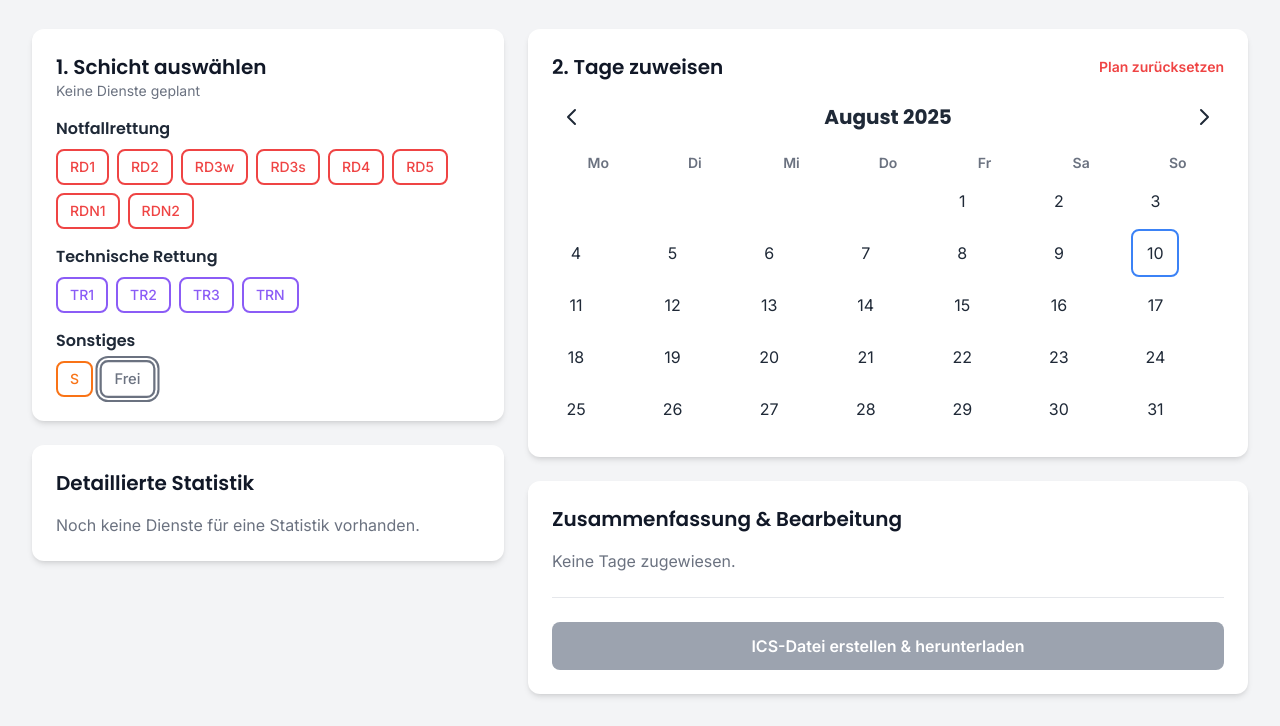
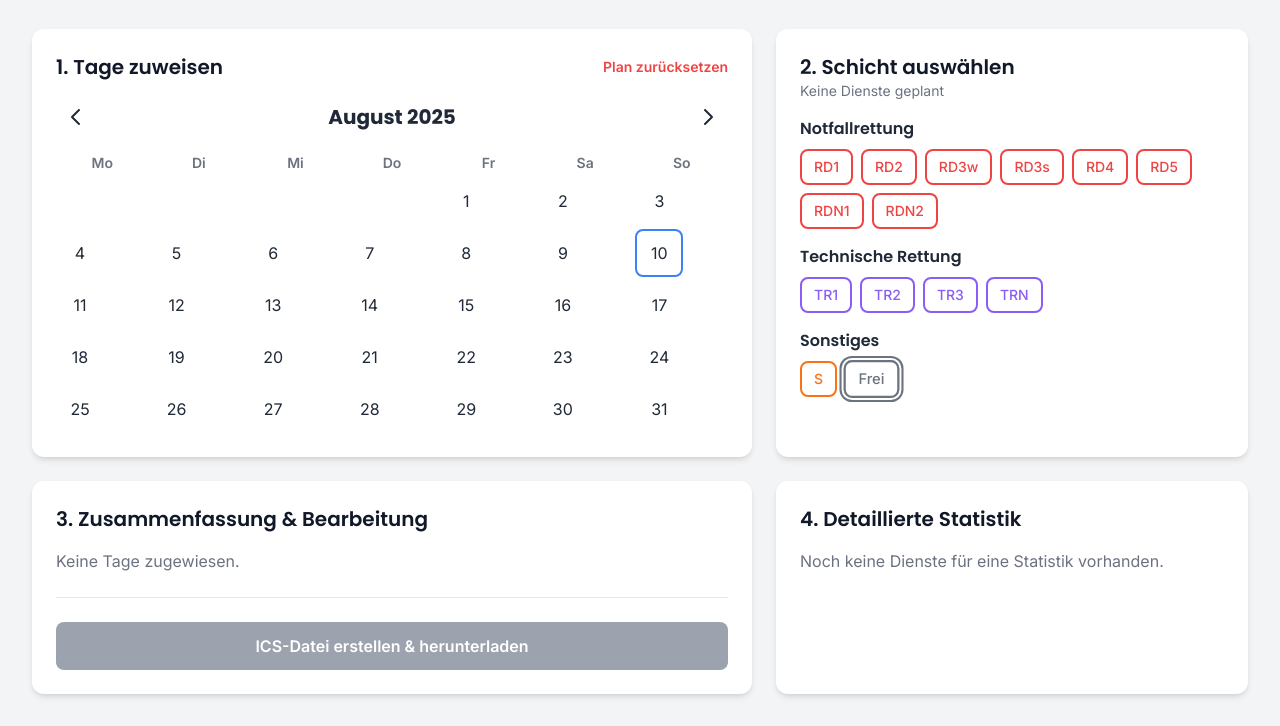
Before and after one commit to Tirolese/DP_Editor, a plain HTML site: page index.html in a window 1280 px wide. Shown: the part 99-825 px from the top of the page. Drawn offline with nearby package versions, Linux system fonts and the light colour scheme.

Commit message:
Update index.html

```diff
--- a/index.html
+++ b/index.html
@@ -62,33 +62,10 @@
         <!-- Main Content Grid -->
         <main class="grid grid-cols-1 lg:grid-cols-5 gap-6">
 
-            <!-- Left Column -->
-            <div class="lg:col-span-2 space-y-6">
-                <!-- Card: Shift Selection -->
-                <div class="card bg-white dark:bg-gray-800 rounded-xl shadow-md p-6">
-                    <div class="flex items-center justify-between">
-                         <h3 class="text-xl font-semibold text-gray-900 dark:text-white">1. Schicht auswählen</h3>
-                         <span id="save-indicator" class="text-sm text-green-500 opacity-0 font-medium">Gespeichert!</span>
-                    </div>
-                    <span id="summary-display" class="block text-sm text-gray-500 dark:text-gray-400 mb-4">Keine Dienste geplant</span>
-                    <div id="shift-selector-buttons" class="space-y-4 mt-3"></div>
-                </div>
-
-                <!-- Card: Statistics -->
-                <div class="card bg-white dark:bg-gray-800 rounded-xl shadow-md p-6">
-                    <h3 class="text-xl font-semibold text-gray-900 dark:text-white mb-4">Detaillierte Statistik</h3>
-                    <div id="statistics-list" class="grid grid-cols-2 sm:grid-cols-3 gap-4">
-                        <p id="no-stats-msg" class="text-gray-500 dark:text-gray-400 col-span-full">Noch keine Dienste für eine Statistik vorhanden.</p>
-                    </div>
-                </div>
-            </div>
-
-            <!-- Right Column -->
-            <div class="lg:col-span-3 space-y-6">
             <!-- Card: Calendar -->
-                <div class="card bg-white dark:bg-gray-800 rounded-xl shadow-md p-6">
+            <div class="lg:col-span-3 card bg-white dark:bg-gray-800 rounded-xl shadow-md p-6">
                 <div class="flex justify-between items-center mb-4">
-                        <h3 class="text-xl font-semibold text-gray-900 dark:text-white">2. Tage zuweisen</h3>
+                    <h3 class="text-xl font-semibold text-gray-900 dark:text-white">1. Tage zuweisen</h3>
                     <button id="clear-plan" class="text-sm text-red-500 hover:text-red-700 dark:text-red-400 dark:hover:text-red-300 font-semibold">Plan zurücksetzen</button>
                 </div>
                 <div class="flex items-center justify-between mb-4">
@@ -101,9 +78,19 @@
                 </div>
             </div>
 
+            <!-- Card: Shift Selection -->
+            <div class="lg:col-span-2 card bg-white dark:bg-gray-800 rounded-xl shadow-md p-6">
+                <div class="flex items-center justify-between">
+                     <h3 class="text-xl font-semibold text-gray-900 dark:text-white">2. Schicht auswählen</h3>
+                     <span id="save-indicator" class="text-sm text-green-500 opacity-0 font-medium">Gespeichert!</span>
+                </div>
+                <span id="summary-display" class="block text-sm text-gray-500 dark:text-gray-400 mb-4">Keine Dienste geplant</span>
+                <div id="shift-selector-buttons" class="space-y-4 mt-3"></div>
+            </div>
+
             <!-- Card: Summary & Export -->
-                <div class="card bg-white dark:bg-gray-800 rounded-xl shadow-md p-6">
-                     <h3 class="text-xl font-semibold text-gray-900 dark:text-white mb-4">Zusammenfassung & Bearbeitung</h3>
+            <div class="lg:col-span-3 card bg-white dark:bg-gray-800 rounded-xl shadow-md p-6">
+                 <h3 class="text-xl font-semibold text-gray-900 dark:text-white mb-4">3. Zusammenfassung & Bearbeitung</h3>
                  <div id="shift-list" class="space-y-3 max-h-80 overflow-y-auto pr-2">
                      <p id="no-day-selected-msg" class="text-gray-500 dark:text-gray-400">Keine Tage zugewiesen.</p>
                  </div>
@@ -113,7 +100,15 @@
                     </button>
                 </div>
             </div>
+
+            <!-- Card: Statistics -->
+            <div class="lg:col-span-2 card bg-white dark:bg-gray-800 rounded-xl shadow-md p-6">
+                <h3 class="text-xl font-semibold text-gray-900 dark:text-white mb-4">4. Detaillierte Statistik</h3>
+                <div id="statistics-list" class="grid grid-cols-2 sm:grid-cols-3 gap-4">
+                    <p id="no-stats-msg" class="text-gray-500 dark:text-gray-400 col-span-full">Noch keine Dienste für eine Statistik vorhanden.</p>
                 </div>
+            </div>
+
         </main>
     </div>
 
@@ -179,7 +174,6 @@
             };
 
             const clearData = () => {
-                // Using a simple confirm dialog. For a more styled approach, a custom modal would be needed.
                 if (window.confirm("Bist du sicher, dass du den gesamten Plan für diesen Monat löschen möchtest?")) {
                     localStorage.removeItem(getStorageKey());
                     selectedDays = new Map();
@@ -415,8 +409,14 @@
             const handleThemeToggle = () => {
                 const isDark = document.documentElement.classList.toggle('dark');
                 localStorage.setItem('theme', isDark ? 'dark' : 'light');
+                updateIconVisibility(isDark);
                 createShiftButtons();
                 setActiveShift(activeShift);
+            };
+
+            const updateIconVisibility = (isDark) => {
+                // Tailwind's dark:block and dark:hidden classes handle this automatically now.
+                // This function is kept in case direct style manipulation is needed elsewhere.
             };
 
             const fullRender = () => {
```
Lines whose indentation alone changed are shown as unchanged.
